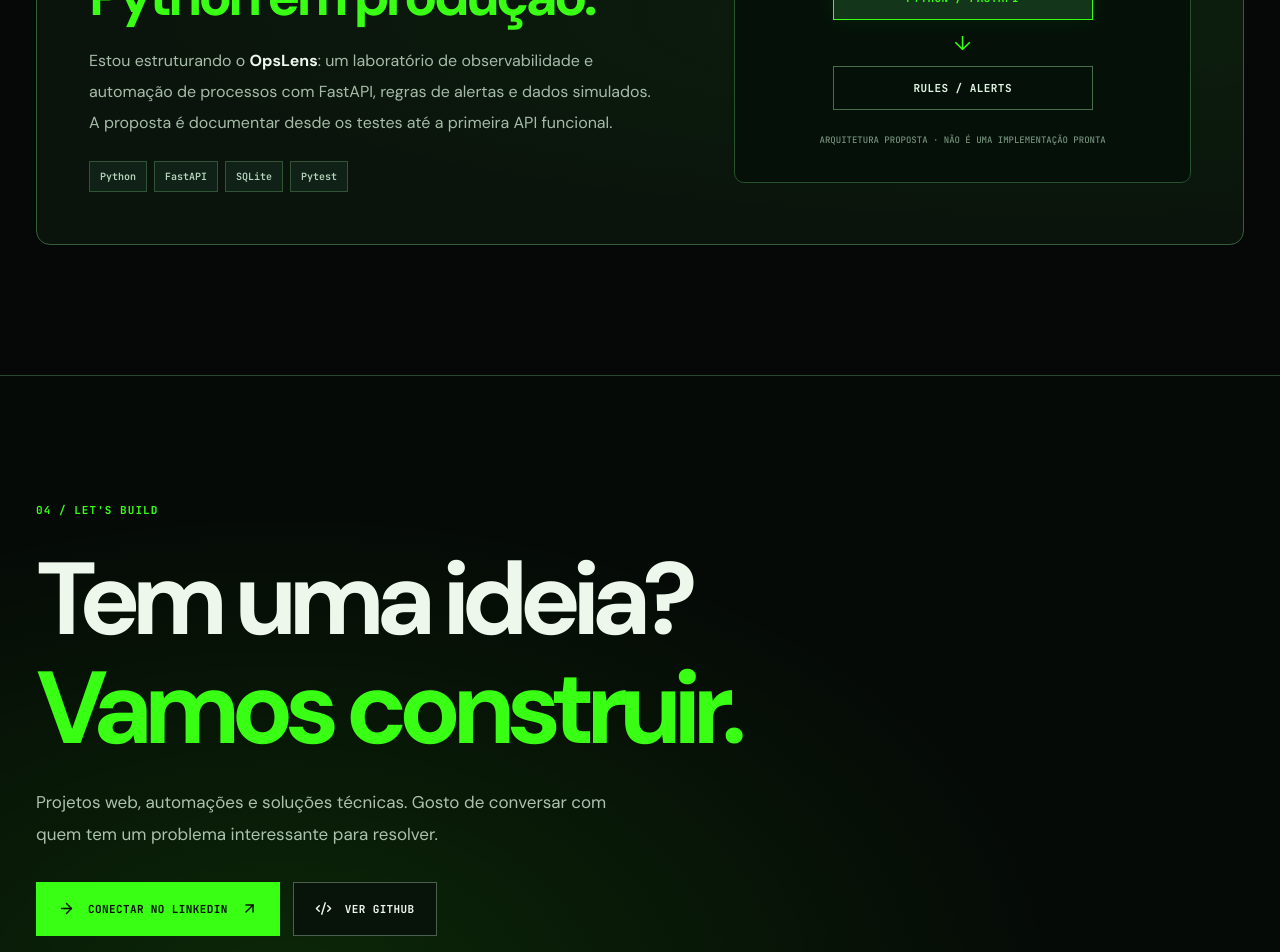
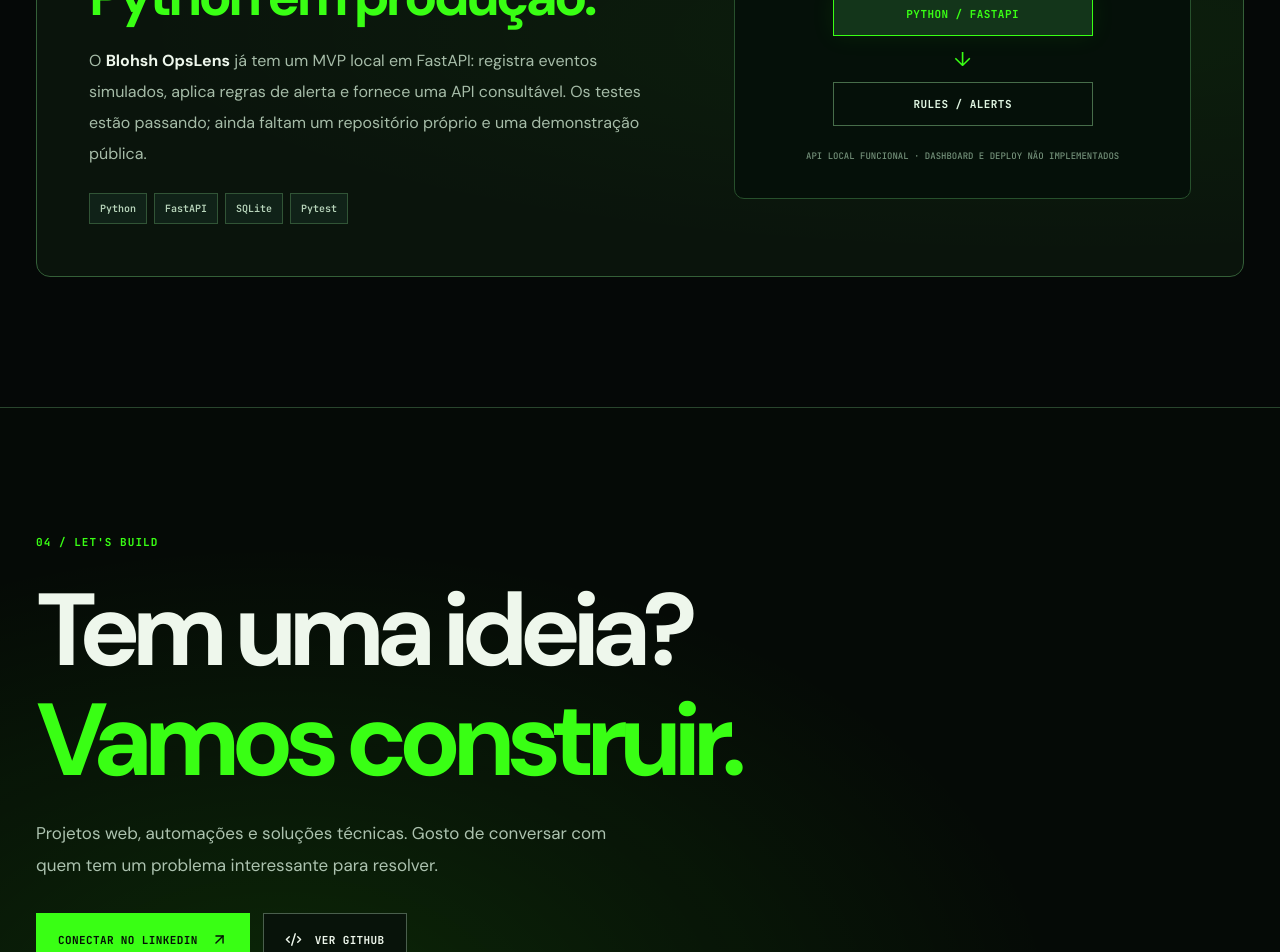
Before and after one commit to gustavormartins/gustavormartins.github.io, a Next.js app: page / in a window 1280 px wide. Shown: the part 3840-4792 px from the top of the page. Built offline with nearby package versions, Linux system fonts and the light colour scheme.

Commit message:
content(next): reflect tested local Python MVP and clarify publication status

```diff
--- a/app/page.tsx
+++ b/app/page.tsx
@@ -109,7 +109,7 @@ function Portfolio() {
         <section id="sobre" className="hero container">
           <div className="hero-copy">
             <motion.div className="eyebrow" initial={reduced ? false : { opacity:0, y:12 }} animate={{opacity:1,y:0}} transition={{duration:.55}}><span className="eyebrow-line"/> SOFTWARE / LINUX / EXPERIÊNCIAS DIGITAIS</motion.div>
-            <motion.h1 initial={reduced ? false : {opacity:0,y:48}} animate={{opacity:1,y:0}} transition={{duration:.86,ease}}><span>Do problema</span><br/><span>ao <em>código.</em></span></motion.h1>
+            <motion.h1 aria-label="Do problema ao código." initial={reduced ? false : {opacity:0,y:48}} animate={{opacity:1,y:0}} transition={{duration:.86,ease}}><span>Do problema</span><br/><span>ao <em>código.</em></span></motion.h1>
             <motion.p className="hero-description" initial={reduced ? false : {opacity:0,y:18}} animate={{opacity:1,y:0}} transition={{duration:.7,delay:.2}}>Sou Gustavo Martins. Exploro engenharia de software, automação e Linux para transformar problemas reais em soluções que fazem sentido.</motion.p>
             <motion.div className="hero-actions" initial={reduced ? false : {opacity:0,y:16}} animate={{opacity:1,y:0}} transition={{duration:.7,delay:.3}}>
               <a href="#trabalhos" className="btn btn-primary">EXPLORAR PROJETOS <ArrowUpRight size={18}/></a>
@@ -156,14 +156,14 @@ function Portfolio() {
 
         <section id="python-lab" className="section-block container python-section">
           <Reveal className="python-panel">
-            <div className="python-info"><div className="section-index">03 / NEXT EXPERIMENT</div><span className="plan-badge">EM PLANEJAMENTO — AINDA NÃO PUBLICADO</span><h2>Próximo desafio:<br/><em>Python em produção.</em></h2><p>Estou estruturando o <strong>OpsLens</strong>: um laboratório de observabilidade e automação de processos com FastAPI, regras de alertas e dados simulados. A proposta é documentar desde os testes até a primeira API funcional.</p><div className="chip-row"><span>Python</span><span>FastAPI</span><span>SQLite</span><span>Pytest</span></div></div>
-            <div className="python-preview" aria-label="Diagrama conceitual do próximo projeto Python"><div className="python-node">EVENTS / LOGS</div><span>↓</span><div className="python-node active">PYTHON / FASTAPI</div><span>↓</span><div className="python-node">RULES / ALERTS</div><small>ARQUITETURA PROPOSTA · NÃO É UMA IMPLEMENTAÇÃO PRONTA</small></div>
+            <div className="python-info"><div className="section-index">03 / NEXT EXPERIMENT</div><span className="plan-badge">MVP LOCAL — AINDA NÃO PUBLICADO</span><h2>Próximo desafio:<br/><em>Python em produção.</em></h2><p>O <strong>Blohsh OpsLens</strong> já tem um MVP local em FastAPI: registra eventos simulados, aplica regras de alerta e fornece uma API consultável. Os testes estão passando; ainda faltam um repositório próprio e uma demonstração pública.</p><div className="chip-row"><span>Python</span><span>FastAPI</span><span>SQLite</span><span>Pytest</span></div></div>
+            <div className="python-preview" aria-label="Diagrama conceitual do próximo projeto Python"><div className="python-node">EVENTS / LOGS</div><span>↓</span><div className="python-node active">PYTHON / FASTAPI</div><span>↓</span><div className="python-node">RULES / ALERTS</div><small>API LOCAL FUNCIONAL · DASHBOARD E DEPLOY NÃO IMPLEMENTADOS</small></div>
           </Reveal>
         </section>
 
         <section id="contato" className="contact-section">
           <div className="container">
-            <Reveal><div className="section-index">04 / LET'S BUILD</div><h2>Tem uma ideia?<br/><em>Vamos construir.</em></h2><p>Projetos web, automações e soluções técnicas. Gosto de conversar com quem tem um problema interessante para resolver.</p><div className="contact-actions"><a href="https://www.linkedin.com/in/gustavoromaomartins2005/" target="_blank" rel="noopener noreferrer" className="btn btn-primary"><ArrowRight size={17}/> CONECTAR NO LINKEDIN <ArrowUpRight size={17}/></a><a href="https://github.com/gustavormartins" target="_blank" rel="noopener noreferrer" className="btn btn-secondary"><Code2 size={17}/> VER GITHUB</a></div></Reveal>
+            <Reveal><div className="section-index">04 / LET'S BUILD</div><h2>Tem uma ideia?<br/><em>Vamos construir.</em></h2><p>Projetos web, automações e soluções técnicas. Gosto de conversar com quem tem um problema interessante para resolver.</p><div className="contact-actions"><a href="https://www.linkedin.com/in/gustavoromaomartins2005/" target="_blank" rel="noopener noreferrer" className="btn btn-primary">CONECTAR NO LINKEDIN <ArrowUpRight size={17}/></a><a href="https://github.com/gustavormartins" target="_blank" rel="noopener noreferrer" className="btn btn-secondary"><Code2 size={17}/> VER GITHUB</a></div></Reveal>
           </div>
         </section>
       </main>
```
